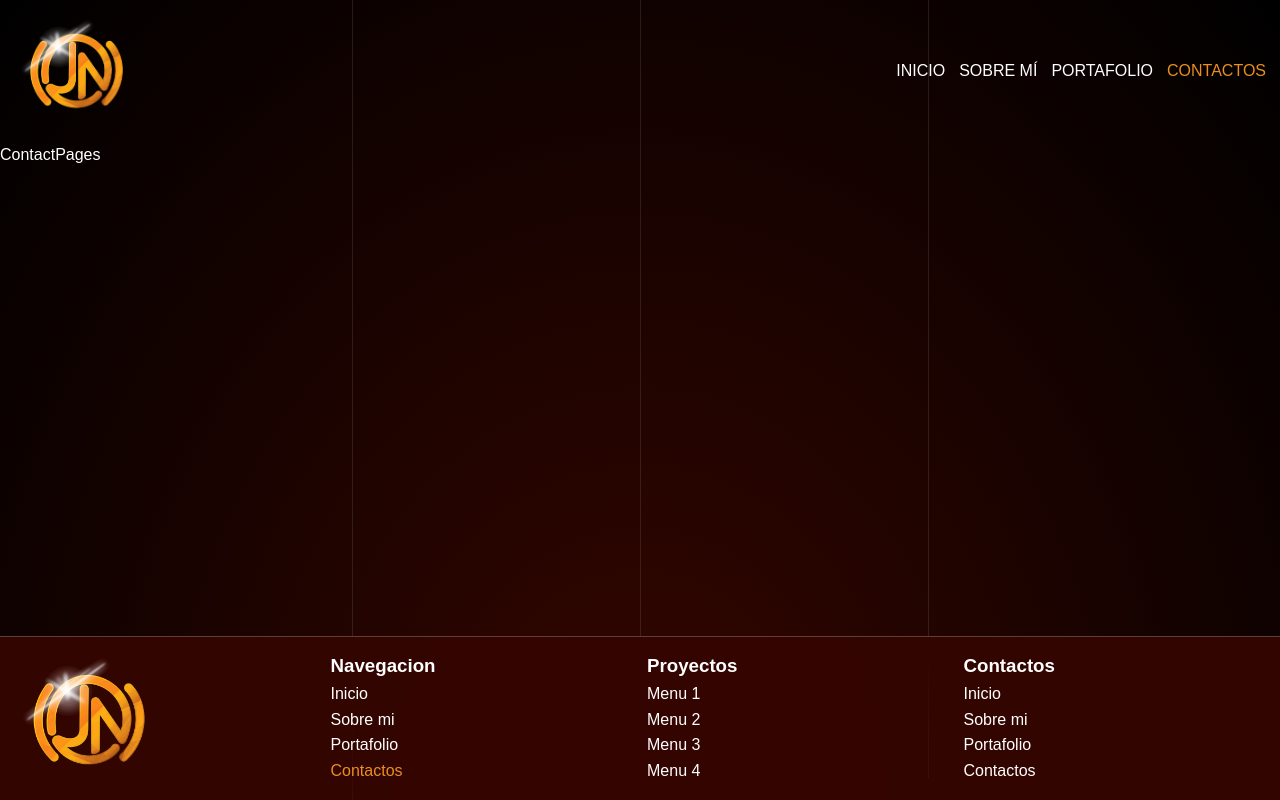
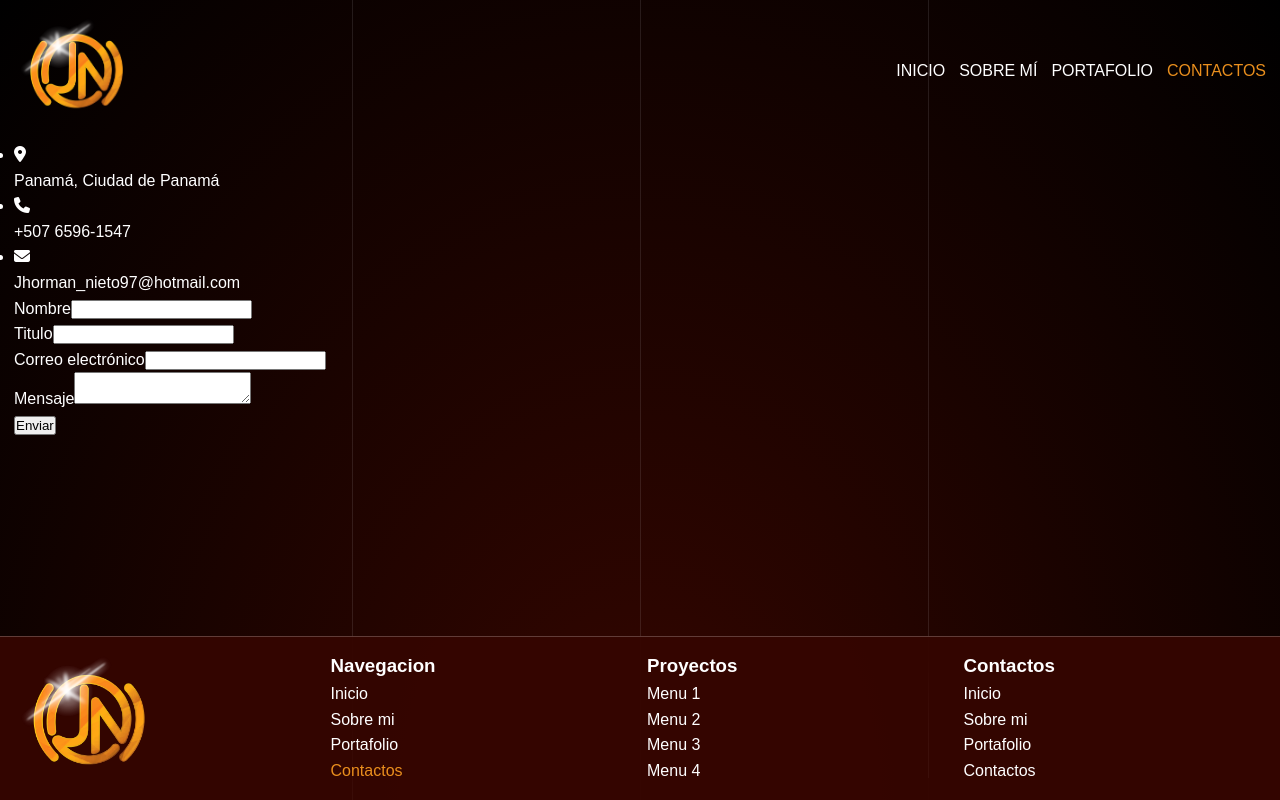
Before and after one commit to jhorman9/portafolio-2024-06, a React (Vite) app: page /#/contact in a window 1280 px wide. Built offline with nearby package versions, Linux system fonts and the light colour scheme.

Commit message:
agregando la seccion de proyectos

```diff
--- a/index.html
+++ b/index.html
@@ -3,6 +3,7 @@
   <head>
     <meta charset="UTF-8" />
     <link rel="icon" type="image/svg+xml" href="/vite.svg" />
+    <link rel="stylesheet" href="https://cdnjs.cloudflare.com/ajax/libs/font-awesome/6.5.2/css/all.min.css" integrity="sha512-SnH5WK+bZxgPHs44uWIX+LLJAJ9/2PkPKZ5QiAj6Ta86w+fsb2TkcmfRyVX3pBnMFcV7oQPJkl9QevSCWr3W6A==" crossorigin="anonymous" referrerpolicy="no-referrer" />
     <meta name="viewport" content="width=device-width, initial-scale=1.0" />
     <meta name="description" content="Jhorman Nieto - Desarrollador Full Stack con experiencia en HTML, CSS, JavaScript, ReactJS, Redux, Bootstrap, Node.js, Express, Sequelize, PostgresSQL y WordPress.">
     <meta name="keywords" content="Desarrollador Full Stack, HTML, CSS, JavaScript, ReactJS, Redux, Bootstrap, Node.js, Express, Sequelize, PostgresSQL, WordPress, Desarrollo Web">
--- a/package.json
+++ b/package.json
@@ -10,6 +10,7 @@
     "preview": "vite preview"
   },
   "dependencies": {
+    "@fortawesome/react-fontawesome": "^0.2.2",
     "@types/react-router-dom": "^5.3.3",
     "react": "^18.2.0",
     "react-dom": "^18.2.0",
--- a/src/components/HomeComponents/MultiCarouselComponents.tsx
+++ b/src/components/HomeComponents/MultiCarouselComponents.tsx
@@ -16,6 +16,7 @@ import NPM from '../TechnologyUseComponents/NpmComponents';
 import ReactRouter from '../TechnologyUseComponents/ReactRouter';
 import TypeScript from '../TechnologyUseComponents/TypeScriptComponents';
 import VisualStudioCode from '../TechnologyUseComponents/VSCodeComponents';
+import WordPress from '../TechnologyUseComponents/WordPressComponents';
 
 export const MultiCarouselComponents = () => {
 
@@ -62,6 +63,7 @@ export const MultiCarouselComponents = () => {
         <Expressjs />
         <PostgreSQL />
         <Sequelize />
+        <WordPress />
         <Git />
         <Github />
         <NPM />
--- a/src/components/HomeComponents/QuarterComponents.tsx
+++ b/src/components/HomeComponents/QuarterComponents.tsx
@@ -1,5 +1,12 @@
+import { SwiperComponents } from "./SwiperComponents";
+
 export const QuarterComponents = () => {
   return (
-    <section className='homePage_4 container'>QuarterComponents</section>
+    <section className='homePage_4'>
+        <div className="homePage_4-container container">
+            <h2>ALGUNOS DE MIS PROYECTOS</h2>
+            <SwiperComponents />
+        </div>
+    </section>
   )
 }
--- a/src/components/HomeComponents/SecondSectionComponent.tsx
+++ b/src/components/HomeComponents/SecondSectionComponent.tsx
@@ -1,11 +1,34 @@
+import { useEffect, useState } from 'react';
 import aboutIcon from '../../assets/images/social-media.png';
 
+interface CalculateAgeFunction {
+  (date: string): number;
+}
+
+interface AgeState {
+  age: number | null;
+}
 export const SecondSectionComponent = () => {
 
-  const myDateOfBirth = 1997;
-  const getDate = new Date();
-  const getActuallyYear = getDate.getFullYear();
-  const yearOld = getActuallyYear - myDateOfBirth;
+  const [ageState, setAgeState] = useState<AgeState>({ age: null });
+
+  const birthDate = '1997-08-12';
+
+  const calculateAge: CalculateAgeFunction = (date: string): number => {
+    const today = new Date();
+    const birth = new Date(date);
+    let age = today.getFullYear() - birth.getFullYear();
+    const monthDifference = today.getMonth() - birth.getMonth();
+    if (monthDifference < 0 || (monthDifference === 0 && today.getDate() < birth.getDate())) {
+      age--;
+    }
+    return age;
+  };
+
+  useEffect(() => {
+    const calculatedAge = calculateAge(birthDate);
+    setAgeState({ age: calculatedAge });
+  }, []);
 
   return (
     <section className='homePage_2 container'>
@@ -15,7 +38,7 @@ export const SecondSectionComponent = () => {
         </div>
         <div className='homePage_2-content__description description-txt'>
           <h2 className='title'>SOBRE M&#205;</h2>
-          <p>Desarrollador full stack, actualmente radicado en Panamá. Con {yearOld} años de edad, mi pasión por la tecnología y el desarrollo web me llevó a estudiar HTML, CSS y JavaScript, y me especialicé en el desarrollo del frontend con ReactJS, Redux y Bootstrap, y del backend con Node.js, Express, Sequelize y Postgres. Adicionalmente también sé usar Wordpress.</p>
+          <p>Desarrollador full stack, actualmente radicado en Panamá. Con {ageState.age} años de edad, mi pasión por la tecnología y el desarrollo web me llevó a estudiar HTML, CSS y JavaScript, y me especialicé en el desarrollo del frontend con ReactJS, Redux y Bootstrap, y del backend con Node.js, Express, Sequelize y Postgres. Adicionalmente también sé usar Wordpress.</p>
           <p>Siempre estoy en busca de nuevos conocimientos y desafíos, lo que me lleva a estar constantemente actualizándome y aprendiendo nuevas tecnologías para poder brindar soluciones innovadoras a mis clientes.</p>
         </div>
       </div>
--- /dev/null
+++ b/src/components/HomeComponents/SwiperComponents.tsx
@@ -0,0 +1,56 @@
+import { EffectCoverflow, Pagination } from 'swiper/modules';
+import { Swiper, SwiperSlide } from 'swiper/react';
+
+import 'swiper/css';
+import 'swiper/css/effect-coverflow';
+import 'swiper/css/pagination';
+
+export const SwiperComponents = () => {
+  return (
+    <Swiper
+    effect={'coverflow'}
+    grabCursor={true}
+    centeredSlides={true}
+    slidesPerView={'auto'}
+    initialSlide={4}
+    coverflowEffect={{
+      rotate: 50,
+      stretch: 0,
+      depth: 100,
+      modifier: 1,
+      slideShadows: true,
+    }}
+    pagination={true}
+    modules={[EffectCoverflow, Pagination]}
+    className="mySwiper"
+  >
+    <SwiperSlide>
+      <img src="https://swiperjs.com/demos/images/nature-1.jpg" />
+    </SwiperSlide>
+    <SwiperSlide>
+      <img src="https://swiperjs.com/demos/images/nature-2.jpg" />
+    </SwiperSlide>
+    <SwiperSlide>
+      <img src="https://swiperjs.com/demos/images/nature-3.jpg" />
+    </SwiperSlide>
+    <SwiperSlide>
+      <img src="https://swiperjs.com/demos/images/nature-4.jpg" />
+    </SwiperSlide>
+    <SwiperSlide>
+      <img src="https://swiperjs.com/demos/images/nature-5.jpg" />
+    </SwiperSlide>
+    <SwiperSlide>
+      <img src="https://swiperjs.com/demos/images/nature-6.jpg" />
+    </SwiperSlide>
+    <SwiperSlide>
+      <img src="https://swiperjs.com/demos/images/nature-7.jpg" />
+    </SwiperSlide>
+    <SwiperSlide>
+      <img src="https://swiperjs.com/demos/images/nature-8.jpg" />
+    </SwiperSlide>
+    <SwiperSlide>
+      <img src="https://swiperjs.com/demos/images/nature-9.jpg" />
+    </SwiperSlide>
+  </Swiper>
+  )
+}
--- a/src/pages/ContactsPages/ContactPages.tsx
+++ b/src/pages/ContactsPages/ContactPages.tsx
@@ -1,5 +1,41 @@
 export const ContactPages = () => {
   return (
-    <section>ContactPages</section>
+    <section className='contact'>
+      <div className="contact-container container">
+          <ul className="contact-info">
+              <li className="contact-info_section">
+                  <i className="fa-solid fa-location-dot"></i>
+                  <p><a>Panamá, Ciudad de Panamá</a></p>
+              </li>
+              <li className="contact-info_section">
+                  <i className="fa-solid fa-phone"></i>
+                  <p><a href="tel:50765961547">+507 6596-1547</a></p>
+              </li>
+              <li className="contact-info_section">
+                  <i className="fa-solid fa-envelope"></i>
+                  <p><a href="mailto:Jhorman_nieto97@hotmail.com">Jhorman_nieto97@hotmail.com</a></p>
+              </li>
+          </ul>
+          <form className="contact-form">
+              <fieldset>
+                  <label htmlFor="name">Nombre</label>
+                  <input type="text" name="name" id="name" />
+              </fieldset>
+              <fieldset>
+                  <label htmlFor="title">Titulo</label>
+                  <input type="text" name="title" id="title" />
+              </fieldset>
+              <fieldset>
+                  <label htmlFor="email">Correo electrónico</label>
+                  <input type="email" name="email" id="email" />
+              </fieldset>
+              <fieldset>
+                  <label htmlFor="message">Mensaje</label>
+                  <textarea name="message" id="message"></textarea>
+              </fieldset>
+              <button>Enviar</button>
+          </form>
+      </div>
+  </section>
   )
 }
--- /dev/null
+++ b/src/styles/Contact.css
@@ -0,0 +1,29 @@
+.contact{
+    padding: 35px 0;
+}
+
+.contact .contact-container{
+    display: grid;
+    grid-template-columns: 1fr 1fr;
+}
+
+.contact .contact-container ul{
+    padding: 0;
+}
+
+.contact .contact-container ul li{
+    list-style: none;
+    display: flex;
+    gap: 14px;
+    align-items: center;
+    margin-bottom: 14px;
+}
+
+.contact .contact-container ul li:hover i{
+    color: var(--color-primary);
+    transition: .3s;
+    -webkit-transition: .3s;
+    -moz-transition: .3s;
+    -ms-transition: .3s;
+    -o-transition: .3s;
+}
--- a/src/styles/HomePage.css
+++ b/src/styles/HomePage.css
@@ -84,7 +84,7 @@
 
 .homePage_3{
     background-color: var(--color-primary);
-    padding: 35px;
+    padding: 35px 0;
 }
 
 .homePage_3 .homePage_3-container{
@@ -95,6 +95,33 @@
     margin-bottom: 20px;
 }
 
+.homePage_4{
+    padding: 35px 0;
+}
+
+.homePage_4 h2{
+    text-align: center;
+    margin-bottom: 20px;
+}
+
+.swiper {
+  width: 100%;
+  padding-top: 50px;
+  padding-bottom: 50px;
+}
+
+.swiper-slide {
+  background-position: center;
+  background-size: cover;
+  width: 300px;
+  height: 300px;
+}
+
+.swiper-slide img {
+  display: block;
+  width: 100%;
+}
+
 .homePage, .homePage_2, .homePage_3, .homePage_4{
     min-height: unset;
 }
--- a/src/styles/index.css
+++ b/src/styles/index.css
@@ -149,8 +149,23 @@ p.description-txt{
   max-width: 800px;
 }
 
+a:hover{
+  color: var(--color-primary);
+  cursor: pointer;
+  transition: .3s;
+  -webkit-transition: .3s;
+  -moz-transition: .3s;
+  -ms-transition: .3s;
+  -o-transition: .3s;
+}
+
 .txt-reverse{
   text-align: end;
+}
+
+fieldset{
+  border: none;
+  display: block;
 }
 
 .container{
```
Also changed, not shown: 1 other file (tests, documents, lock files or other folders).
